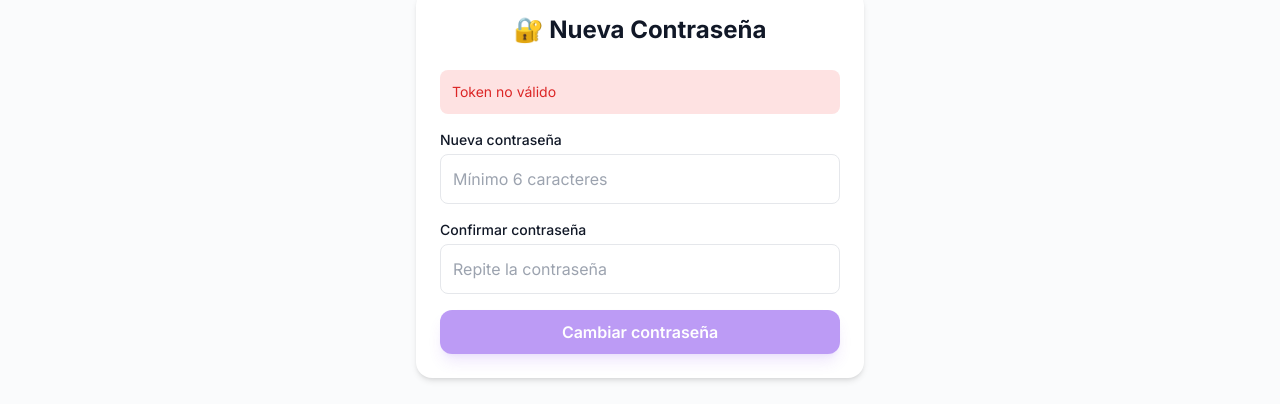
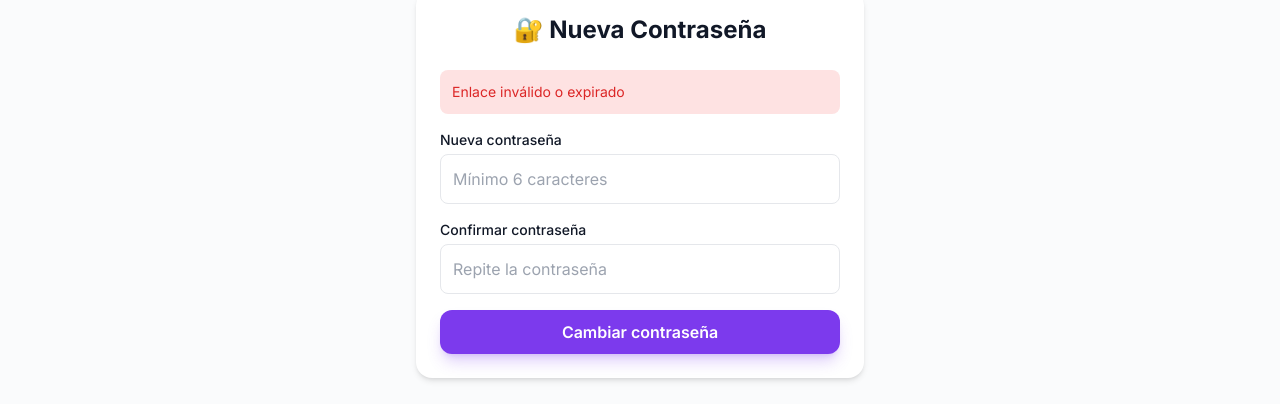
Before and after one commit to laurreat/LWS, a Next.js app: page /reset-password in a window 1280 px wide. Shown: the part 281-685 px from the top of the page. Built offline with nearby package versions, Linux system fonts and the light colour scheme; no server answers.

Commit message:
feat: add forgot and reset password pages

```diff
--- a/src/app/forgot-password/page.tsx
+++ b/src/app/forgot-password/page.tsx
@@ -18,7 +18,7 @@ export default function ForgotPasswordPage() {
 
     const supabase = createClient();
     const { error } = await supabase.auth.resetPasswordForEmail(email, {
-      redirectTo: `${typeof window !== 'undefined' ? window.location.origin : 'https://lws-one.vercel.app'}/reset-password`,
+      redirectTo: "https://lws-one.vercel.app/reset-password",
     });
 
     setLoading(false);
--- a/src/app/reset-password/page.tsx
+++ b/src/app/reset-password/page.tsx
@@ -1,15 +1,14 @@
 "use client";
 
 import { useState, useEffect, Suspense } from "react";
-import Link from "next/link";
-import { useSearchParams, useRouter } from "next/navigation";
+import { useSearchParams, useRouter, usePathname } from "next/navigation";
 import { createClient } from "@/lib/supabase";
 import { Card, Button } from "@/components/ui";
+import Link from "next/link";
 
 function ResetPasswordContent() {
   const searchParams = useSearchParams();
   const router = useRouter();
-  const token = searchParams.get("token");
 
   const [password, setPassword] = useState("");
   const [confirmPassword, setConfirmPassword] = useState("");
@@ -18,10 +17,24 @@ function ResetPasswordContent() {
   const [success, setSuccess] = useState(false);
 
   useEffect(() => {
-    if (!token) {
-      setError("Token no válido");
+    const hashParams = new URLSearchParams(window.location.hash.substring(1));
+    const accessToken = hashParams.get("access_token");
+    const refreshToken = hashParams.get("refresh_token");
+
+    if (accessToken && refreshToken) {
+      const supabase = createClient();
+      supabase.auth.setSession({
+        access_token: accessToken,
+        refresh_token: refreshToken,
+      }).then(({ error }) => {
+        if (error) {
+          setError("Token inválido o expirado");
+        }
+      });
+    } else if (!searchParams.get("type")) {
+      setError("Enlace inválido o expirado");
     }
-  }, [token]);
+  }, [searchParams]);
 
   const handleSubmit = async (e: React.FormEvent) => {
     e.preventDefault();
@@ -105,7 +118,7 @@ function ResetPasswordContent() {
             />
           </div>
 
-          <Button type="submit" className="w-full" disabled={loading || !token}>
+          <Button type="submit" className="w-full" disabled={loading}>
             {loading ? "Guardando..." : "Cambiar contraseña"}
           </Button>
         </form>
```
